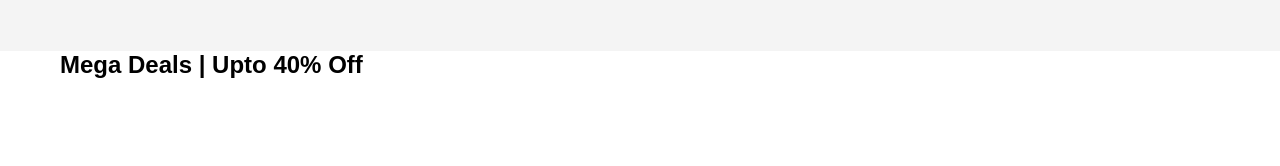
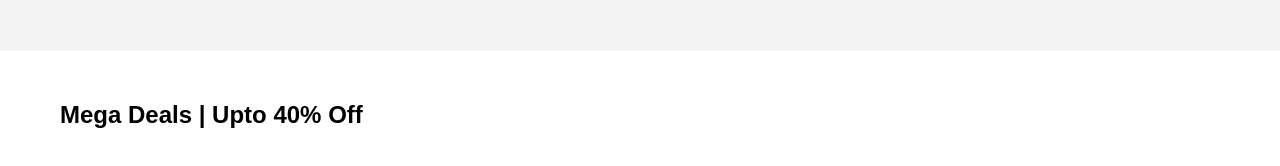
Before and after one commit to sqb-codes/health-kart-clone, a plain HTML site: page index.html in a window 1280 px wide. Shown: the part 530-696 px from the top of the page. Drawn offline with Linux system fonts and the light colour scheme.

Commit message:
updated index

```diff
--- a/assets/stylesheets/main.css
+++ b/assets/stylesheets/main.css
@@ -156,3 +156,6 @@ ul {
 
 /* Page Specific CSS */
 /* Home Page CSS */
+#section-1 {
+    padding: 50px 0px;
+}
```
